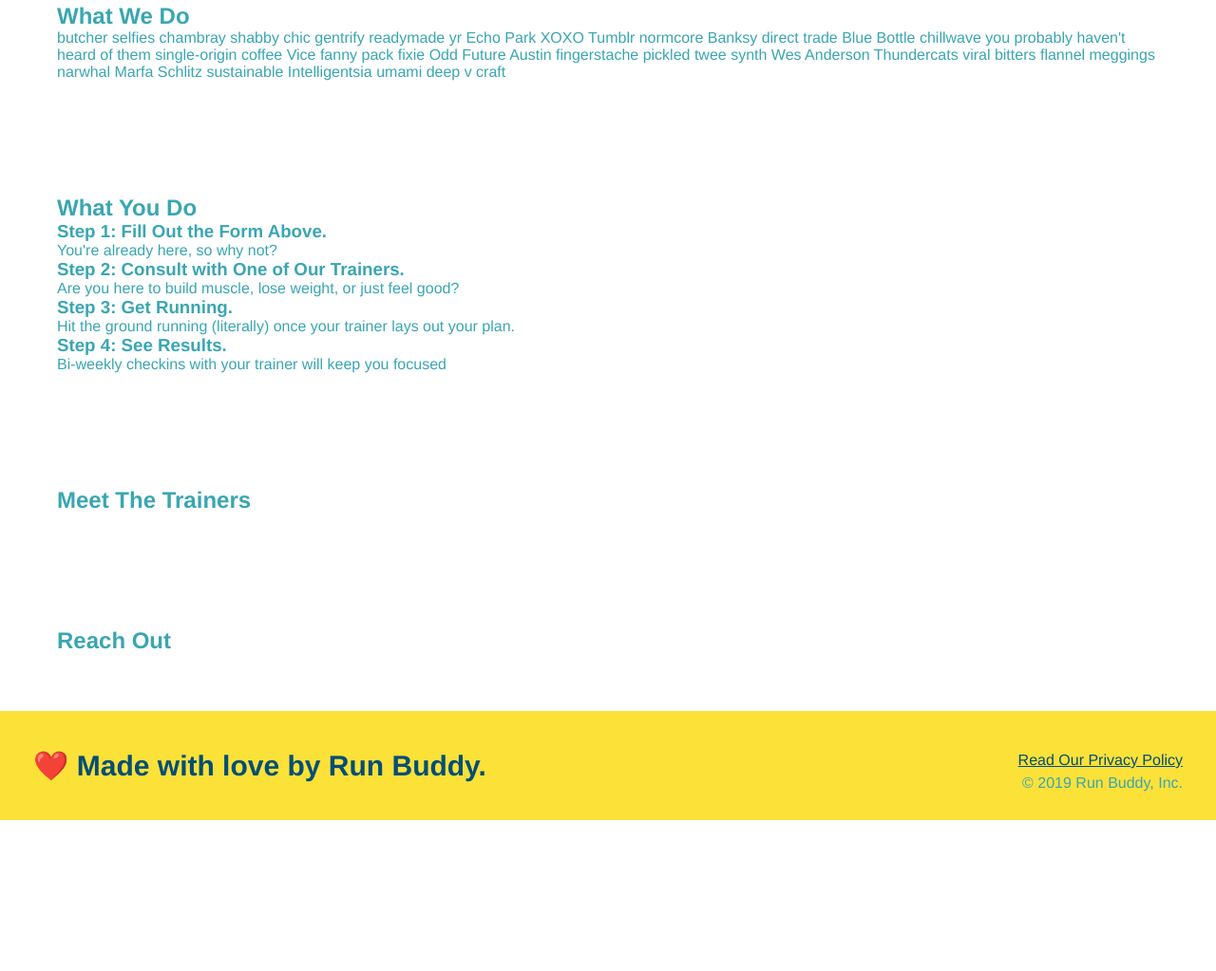
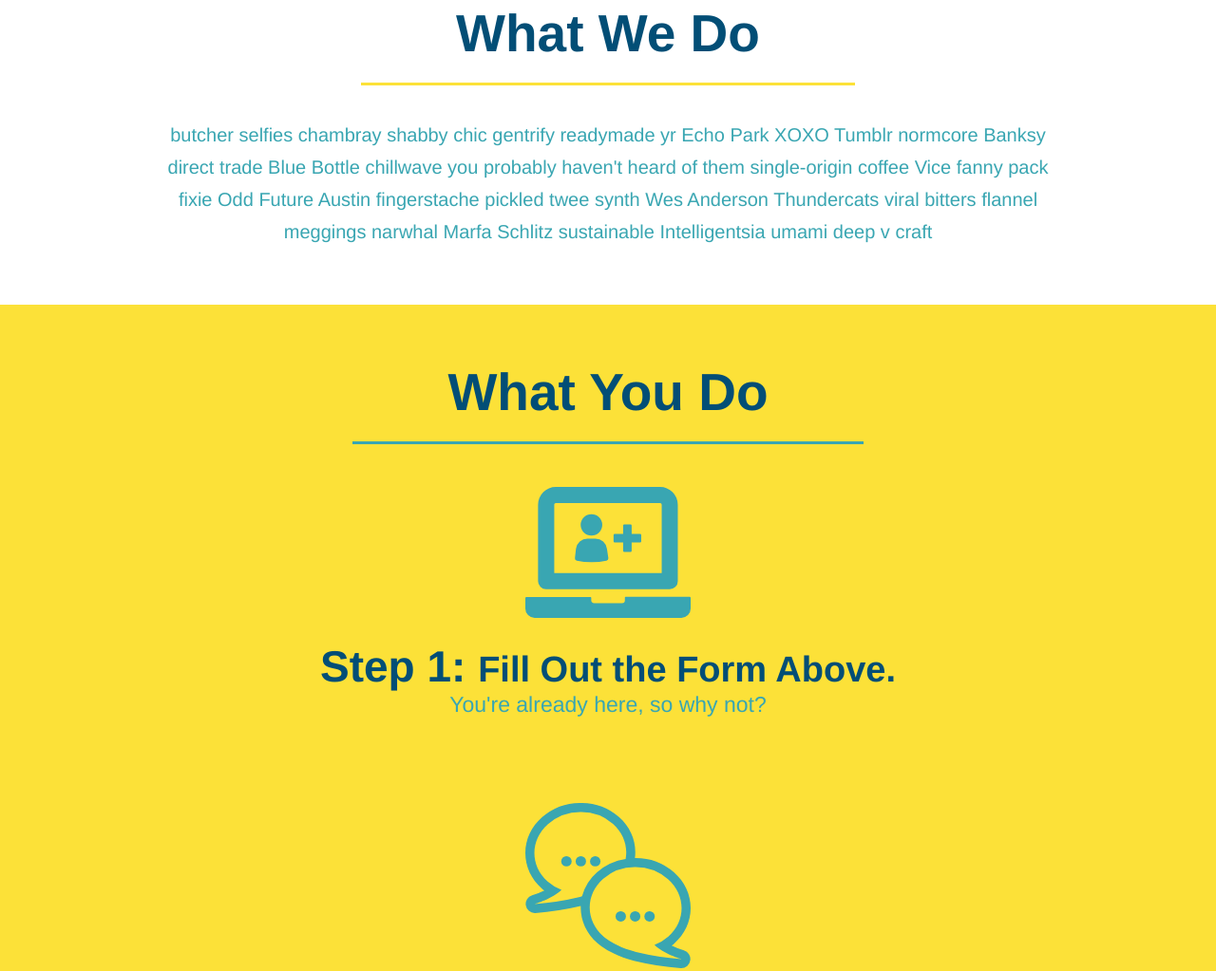
Before and after one commit to beggsaj/run-buddy, a plain HTML site: page index.html in a window 1280 px wide. Shown: the part 739-1762 px from the top of the page at 95% size. Before the commit the page ends 1603 px from the top, so only its background shows below. Drawn offline with Linux system fonts and the light colour scheme.

Commit message:
styling what we do and what you do sections

```diff
--- a/assets/css/style.css
+++ b/assets/css/style.css
@@ -120,3 +120,61 @@
     padding: 10px 20px;
     font-size: 16px;
   }
+
+  .intro {
+    text-align: center;
+  }
+
+  .intro p {
+    line-height: 1.7;
+    color: #39a6b2;
+    width: 80%;
+    font-size: 20px;
+    margin: 0 auto;
+  }
+
+  .steps {
+    text-align: center;
+    background: #fce138;
+  }
+
+  .steps div {
+    margin-bottom: 80px;
+  }
+
+  .steps img {
+    width: 15%;
+    margin: 10px 0;
+  }
+
+  .steps h3 {
+    color: #024e76;
+    font-size: 46px;
+    margin-top: 10px;
+  }
+
+  .steps p {
+    color: #39a6b2;
+    font-size: 23px;
+  }
+
+  .steps span {
+    font-size: 38px;
+  }
+
+  .section-title {
+    font-size: 55px;
+    color: #024e76;
+    margin-bottom: 35px;
+    padding: 0 100px 20px 100px;
+    display: inline-block;
+    border-bottom: 3px solid;
+  }
+
+  .primary-border {
+    border-color: #fce138;
+  }
+
+  .secondary-border {
+    border-color: #39a6b2;
+  }
--- a/index.html
+++ b/index.html
@@ -2,18 +2,18 @@
 <html lang="en">
 
 <head>
-    <meta charset="UTF-8">
-    <meta http-equiv="X-UA-Compatible" content="IE=edge">
-    <meta name="viewport" content="width=device-width, initial-scale=1.0">
+  <meta charset="UTF-8" />
+  <title>Run Buddy</title>
   <link rel="stylesheet" href="./assets/css/style.css" />
-    <title>Run Buddy</title>
 </head>
 
 <body>
   <!-- navigation -->
   <header>
     <h1>
-            <a href="/">RUN BUDDY</a>
+      <a href="/">
+        RUN BUDDY
+      </a>
     </h1>
     <nav>
       <!-- Unordered list element -->
@@ -41,14 +41,13 @@
     <div class="hero-form">
       <h3>Get Started Today</h3>
       <p>Fill out this form and one of our trainers will schedule a consult</p>
-            <!-- Add form element -->
       <form>
         <label for="name">Enter full name:</label>
-                <input type="text" placeholder="Your Name" name="name" id="name" />
+        <input type="text" placeholder="Your Name" name="name" id="name" class="form-input" />
         <label for="email">Enter email address:</label>
-                <input type="email" placeholder="Email Address" name="email" id="email" />
+        <input type="text" placeholder="Email Address" name="email" id="email" class="form-input" />
         <label for="phone">Enter a telephone number:</label>
-                <input type="tel" placeholder="Phone Number" name="phone" id="phone" />
+        <input type="text" placeholder="Phone Number" name="phone" id="phone" class="form-input" />
         <p>
           Have you worked out with a trainer before?
           <input type="radio" name="trainer-confirm" id="trainer-yes" />
@@ -60,7 +59,7 @@
           <label for="checkbox">
             I acknowledge that I am at least 18 years of age.
           </label>
-                    <input type="checkbox" name="age-confirm" id="checkbox" />
+          <input type="checkbox" name="checkpoint1" id="checkbox" />
         </p>
         <button type="submit">
           Get running!
@@ -70,34 +69,41 @@
   </section>
 
   <!-- "what we do" section -->
-<section>
-    <h2>What We Do</h2>
+  <section id="what-we-do" class="intro">
+    <h2 class="section-title primary-border">What We Do</h2>
     <p>
-      butcher selfies chambray shabby chic gentrify readymade yr Echo Park XOXO Tumblr normcore Banksy direct trade Blue Bottle chillwave you probably haven't heard of them single-origin coffee Vice fanny pack fixie Odd Future Austin fingerstache pickled twee synth Wes Anderson Thundercats viral bitters flannel meggings narwhal Marfa Schlitz sustainable Intelligentsia umami deep v craft
+      butcher selfies chambray shabby chic gentrify readymade yr Echo Park XOXO Tumblr normcore Banksy direct trade Blue
+      Bottle chillwave you probably haven't heard of them single-origin coffee Vice fanny pack fixie Odd Future Austin
+      fingerstache pickled twee synth Wes Anderson Thundercats viral bitters flannel meggings narwhal Marfa Schlitz
+      sustainable Intelligentsia umami deep v craft
     </p>
   </section>
 
   <!-- "what you do" section -->
-  <section>
-    <h2>What You Do</h2>
+  <section id="what-you-do" class="steps">
+    <h2 class="section-title secondary-border">What You Do</h2>
 
     <div>
-      <h3>Step 1: Fill Out the Form Above.</h3>
+      <img src="./assets/images/step-1.svg" alt="" />
+      <h3>Step 1: <span>Fill Out the Form Above.</span></h3>
       <p>You're already here, so why not?</p>
     </div>
 
     <div>
-      <h3>Step 2: Consult with One of Our Trainers.</h3>
+      <img src="./assets/images/step-2.svg" alt="" />
+      <h3>Step 2: <span>Consult with One of Our Trainers.</span></h3>
       <p>Are you here to build muscle, lose weight, or just feel good?</p>
     </div>
 
     <div>
-      <h3>Step 3: Get Running.</h3>
+      <img src="./assets/images/step-3.svg" alt="" />
+      <h3>Step 3: <span>Get Running.</span></h3>
       <p>Hit the ground running (literally) once your trainer lays out your plan.</p>
     </div>
 
     <div>
-      <h3>Step 4: See Results.</h3>
+      <img src="./assets/images/step-4.svg" alt="" />
+      <h3>Step 4: <span>See Results.</span></h3>
       <p>Bi-weekly checkins with your trainer will keep you focused</p>
     </div>
   </section>
```
Lines whose indentation alone changed are shown as unchanged.
